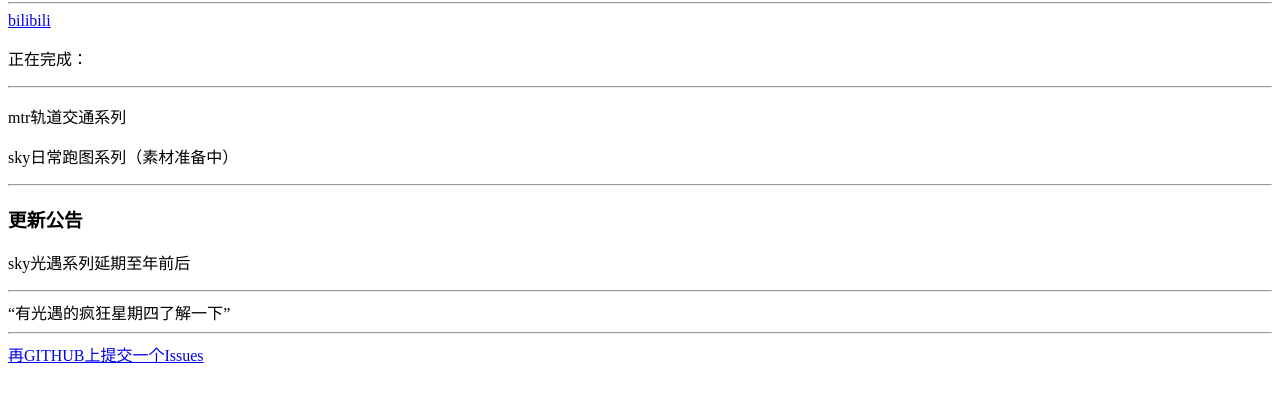
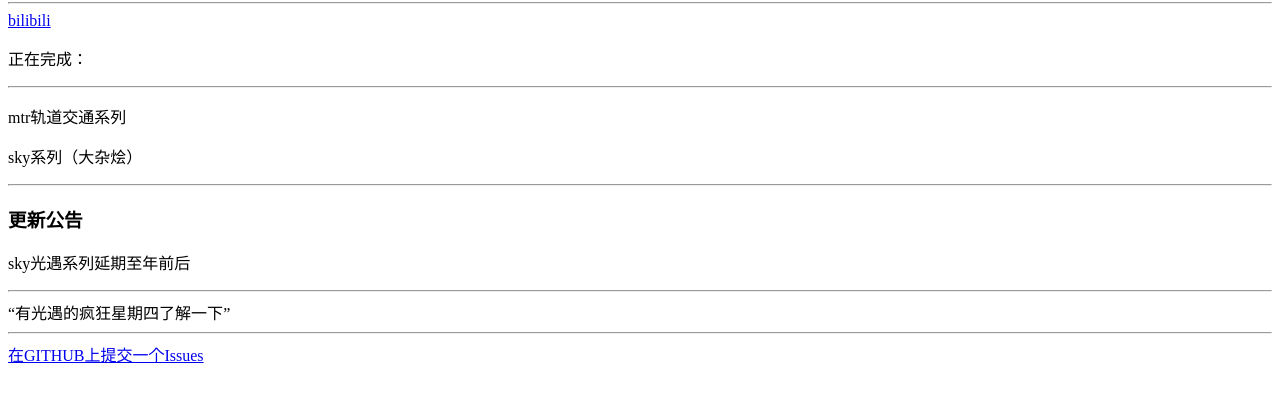
Before and after one commit to sportyfire/sportyfire.github.io, a plain HTML site: page index.html in a window 1280 px wide. Shown: the part 87-488 px from the top of the page. Drawn offline with Linux system fonts and the light colour scheme.

Commit message:
Update index.html

```diff
--- a/index.html
+++ b/index.html
@@ -10,11 +10,11 @@
 <p>正在完成：</p>
 <hr/>
 <p>mtr轨道交通系列</p>
-<p>sky日常跑图系列（素材准备中）</p>
+<p>sky系列（大杂烩）</p>
 <hr/>
 <h3>更新公告</h3>
 <p>sky光遇系列延期至年前后</p>
 <hr/>
 <q>有光遇的疯狂星期四了解一下</q>
 <hr/>
-<a href = "https://github.com/sportyfire/sportyfire.github.io/issues">再GITHUB上提交一个Issues</a>
+<a href = "https://github.com/sportyfire/sportyfire.github.io/issues">在GITHUB上提交一个Issues</a>
```
